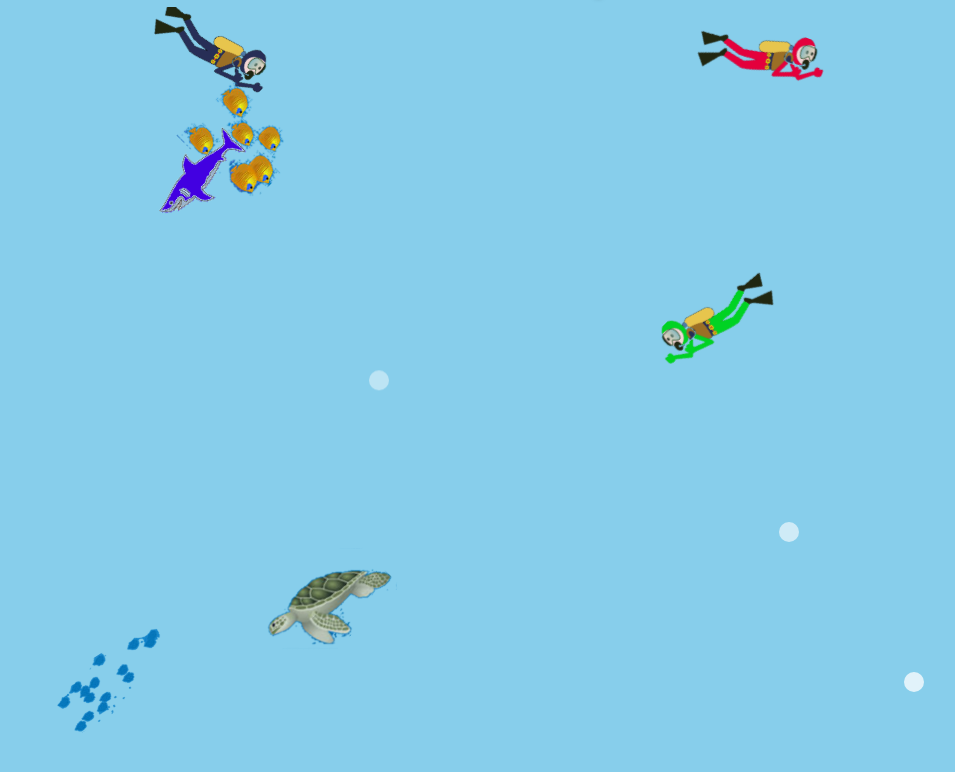
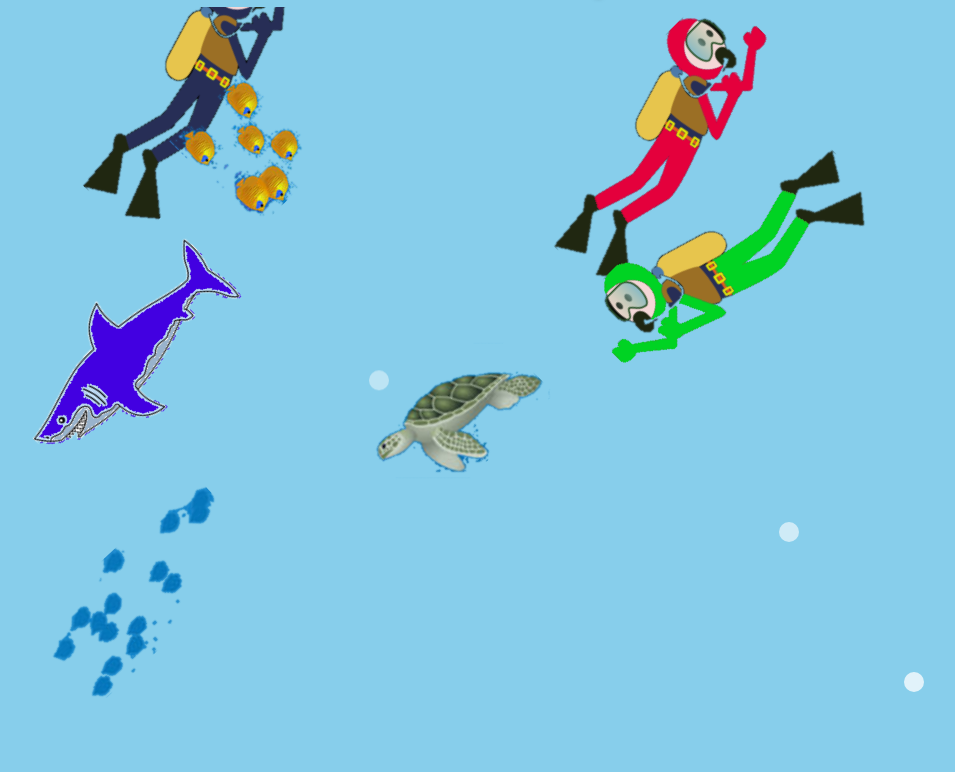
Before and after one commit to ungthanhnhan/ho_ca_vui_nhon, a plain HTML site: page ho_ca.html in a window 1280 px wide. Shown: the part 58-830 px from the top of the page, without its empty margins (167-1122 px from the left). Drawn offline with Linux system fonts and the light colour scheme.

Commit message:
Update ho_ca.html

```diff
--- a/ho_ca.html
+++ b/ho_ca.html
@@ -31,8 +31,6 @@
         }
         .object {
             position: absolute;
-            max-width: 10vw;  /* Adjusts object size based on viewport width */
-            max-height: 10vh;  /* Adjusts object size based on viewport height */
             transform-origin: center center;
             transition: transform 0.5s;
         }
@@ -50,10 +48,7 @@
             0% { transform: translateY(0); opacity: 0.8; }
             100% { transform: translateY(-100vh); opacity: 0; }
         }
-
-        /* Responsive Design */
         @media (orientation: landscape) {
-            /* For desktop and landscape mode */
             .container {
                 width: 100%;
                 height: 100vh;
@@ -62,9 +57,7 @@
                 font-size: 2.5em;
             }
         }
-
         @media (orientation: portrait) {
-            /* For mobile portrait mode */
             .container {
                 width: 100%;
                 height: 100vh;
@@ -73,7 +66,7 @@
                 font-size: 2em;
             }
             .object {
-                max-width: 15vw;  /* Slightly larger objects for mobile screens */
+                max-width: 15vw;
                 max-height: 15vh;
             }
         }
@@ -91,8 +84,16 @@
         <img src="images/shark.png" class="object" id="shark" alt="shark">
     </div>
     <script>
-        const objects = ["diver1", "diver2", "diver3", "turtle", "faintschool", "goldfishschool", "shark"];
-        const objectElements = objects.map(id => document.getElementById(id));
+        const objects = [
+            { id: "diver1", speed: 1 },
+            { id: "diver2", speed: 1 },
+            { id: "diver3", speed: 1 },
+            { id: "turtle", speed: 0.5 },
+            { id: "faintschool", speed: 1.2 },
+            { id: "goldfishschool", speed: 1.5 },
+            { id: "shark", speed: 2 }
+        ];
+        const objectElements = objects.map(obj => document.getElementById(obj.id));
         const directions = objectElements.map(() => ({ x: Math.random() * 2 - 1, y: Math.random() * 2 - 1 }));
 
         function initializePositions() {
@@ -107,32 +108,32 @@
                 const rect = element.getBoundingClientRect();
                 let x = parseFloat(element.style.left || `${Math.random() * (window.innerWidth - rect.width)}px`);
                 let y = parseFloat(element.style.top || `${Math.random() * (window.innerHeight - rect.height)}px`);
+                const speed = objects[index].speed;
 
                 if (x <= 0 || x >= window.innerWidth - rect.width) directions[index].x *= -1;
                 if (y <= 0 || y >= window.innerHeight - rect.height) directions[index].y *= -1;
 
-                x += directions[index].x * 1.5;  // Giảm tốc độ di chuyển
-                y += directions[index].y * 1.5;
+                x += directions[index].x * speed;
+                y += directions[index].y * speed;
 
                 element.style.left = `${x}px`;
                 element.style.top = `${y}px`;
 
-                // Xác định góc quay và lật hình dựa trên hướng di chuyển
                 if (directions[index].x > 0) {
                     if (directions[index].y > 0) {
-                        element.style.transform = `rotate(45deg) scaleX(1)`;  // Bơi xéo xuống phải
+                        element.style.transform = `rotate(45deg) scaleX(1)`;
                     } else if (directions[index].y < 0) {
-                        element.style.transform = `rotate(-45deg) scaleX(1)`;  // Bơi xéo lên phải
+                        element.style.transform = `rotate(-45deg) scaleX(1)`;
                     } else {
-                        element.style.transform = `rotate(0deg) scaleX(1)`;  // Bơi thẳng sang phải
+                        element.style.transform = `rotate(0deg) scaleX(1)`;
                     }
                 } else {
                     if (directions[index].y > 0) {
-                        element.style.transform = `rotate(-45deg) scaleX(-1)`;  // Bơi xéo xuống trái và lật
+                        element.style.transform = `rotate(-45deg) scaleX(-1)`;
                     } else if (directions[index].y < 0) {
-                        element.style.transform = `rotate(45deg) scaleX(-1)`;  // Bơi xéo lên trái và lật
+                        element.style.transform = `rotate(45deg) scaleX(-1)`;
                     } else {
-                        element.style.transform = `rotate(0deg) scaleX(-1)`;  // Bơi thẳng sang trái và lật
+                        element.style.transform = `rotate(0deg) scaleX(-1)`;
                     }
                 }
             });
```
